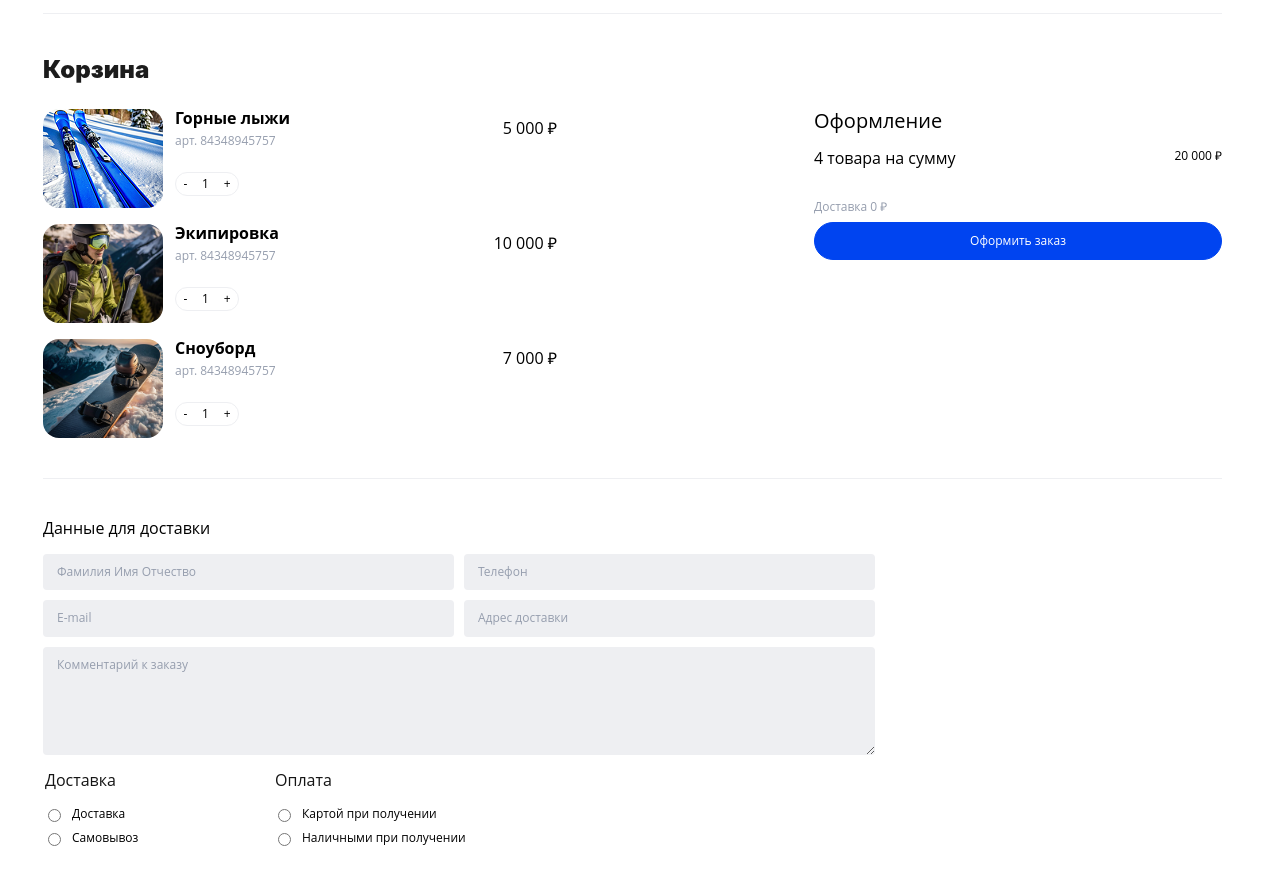
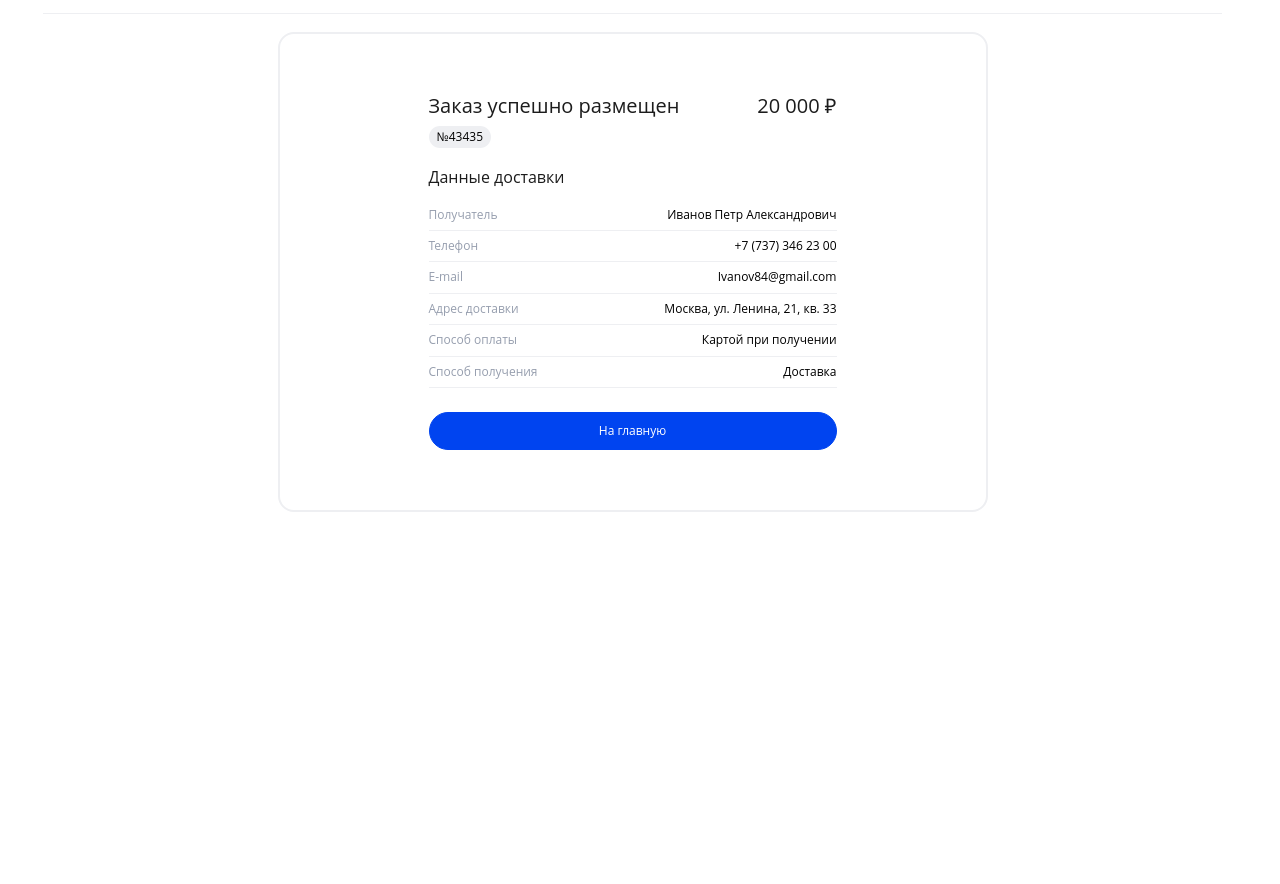
Before and after one commit to AlexDream13/ski-people, a website built with Vite: page index.html in a window 1280 px wide. Shown: the part 62-946 px from the top of the page. After the commit the page ends 800 px from the top, so only its background shows below. Built offline with nearby package versions, Linux system fonts and the light colour scheme; files whose address does not match are found by name.

Commit message:
Стилизовал блок order

```diff
--- a/index.html
+++ b/index.html
@@ -410,7 +410,7 @@
         </div>
       </div>
     </section>
-    <section class="cart ">
+    <section class="cart none">
       <div class="container">
         <h2 class="cart__title">Корзина</h2>
         <div class="cart__wrapper">
@@ -510,8 +510,8 @@
         </div>
       </div>
     </section>
-    <section class="order none">
-      <div class="continer">
+    <section class="order ">
+      <div class="order__container">
         <div class="order__title">
           <p class="order__title-text">Заказ успешно размещен</p>
           <p class="order__title-price">20&nbsp;000&nbsp;₽</p>
--- /dev/null
+++ b/src/styles/_order.scss
@@ -0,0 +1,83 @@
+.order {
+   max-width: 710px;
+   border: 2px solid #eeeff2;
+   border-radius: 16px;
+   padding: 24px 16px 36px;
+   margin: 0 auto;
+  margin-bottom: 60px;
+   @media (min-width: 768px){
+      padding: 60px 24px 60px;
+   }
+   &__container{
+      max-width: 408px;
+      margin: 0 auto;
+   }
+   &__title {
+      font-weight: 400;
+      font-size: 16px;
+      color: #1c1c1c;
+      display: flex;
+      flex-direction: column;
+      row-gap: 8px;
+      margin-bottom: 8px;
+      @media (min-width: 768px){
+         flex-direction: row;
+         justify-content: space-between;
+           font-size: 20px;
+      }
+   }
+
+   &__title-text {}
+
+   &__title-price {}
+
+   &__number {
+      display: inline-block;
+      border-radius: 32px;
+      padding: 4px 8px;
+      background: #eeeff2;
+      margin-bottom: 20px;
+   }
+
+   &__table-title {
+      font-weight: 400;
+      font-size: 16px;
+      line-height: 1.2;
+      color: #1c1c1c;
+      margin-bottom: 12px;
+   }
+
+   &__table {
+      width: 100%;
+      margin-bottom: 24px;
+   }
+
+   &__table-row {
+
+      border-bottom: 1px solid #eeeff2;
+   }
+
+   &__table-name {
+      padding: 8px 0;
+      font-size: 12px;
+      color: #969eae;
+   }
+
+   &__table-value {
+      padding: 8px 0;
+      text-align: right;
+   }
+
+   &__button {
+      border: 1px solid #0044f0;
+      border-radius: 32px;
+      background: #0044f0;
+      width: 100%;
+      height: 38px;
+      padding: 12px 24px;
+      color: #fff;
+      display: flex;
+      align-items: center;
+      justify-content: center;
+   }
+}
--- a/src/styles/style.scss
+++ b/src/styles/style.scss
@@ -7,4 +7,5 @@
 @use "goods";
 @use "product";
 @use "cart";
+@use "order";
 @use "footer";
```
Also changed, not shown: src/styles/__order.scss (deleted).
